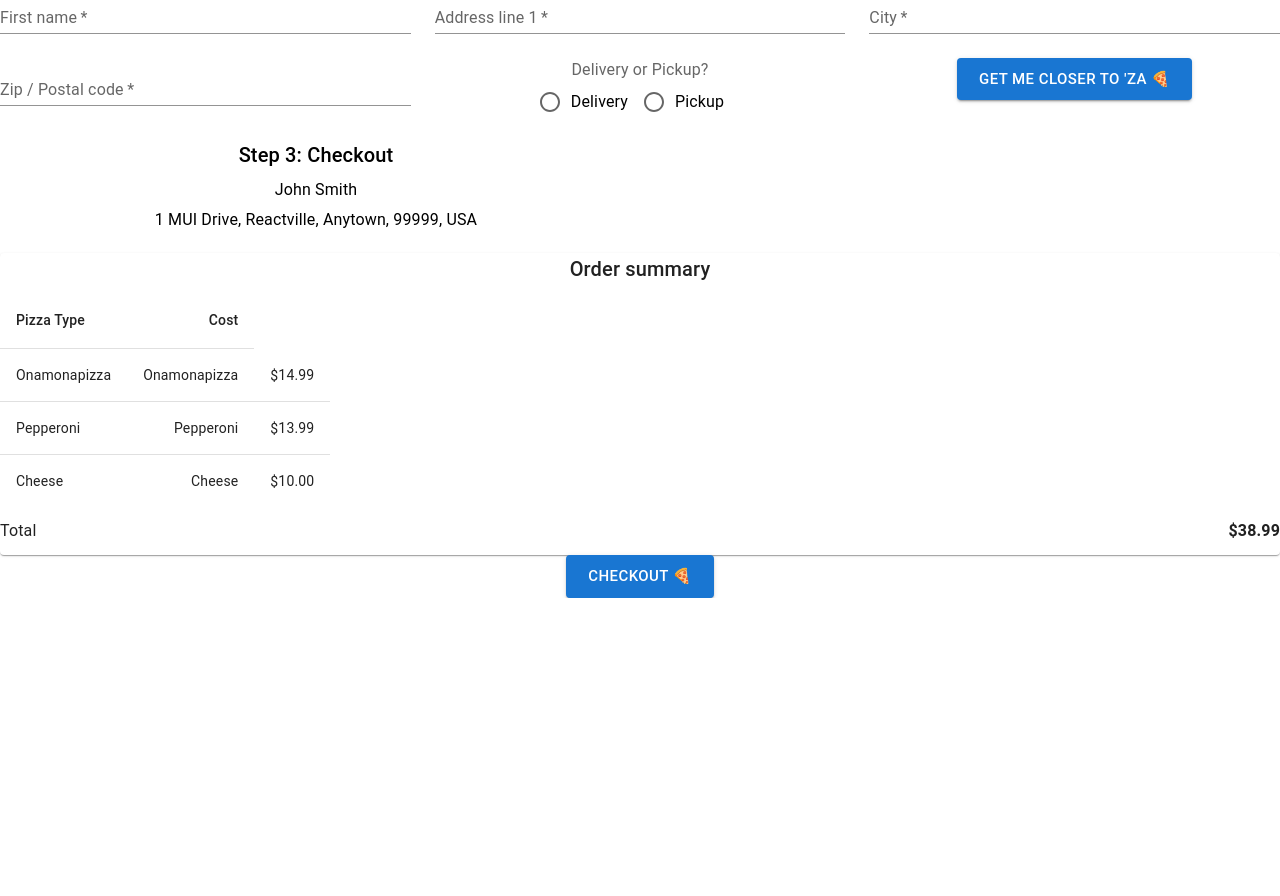
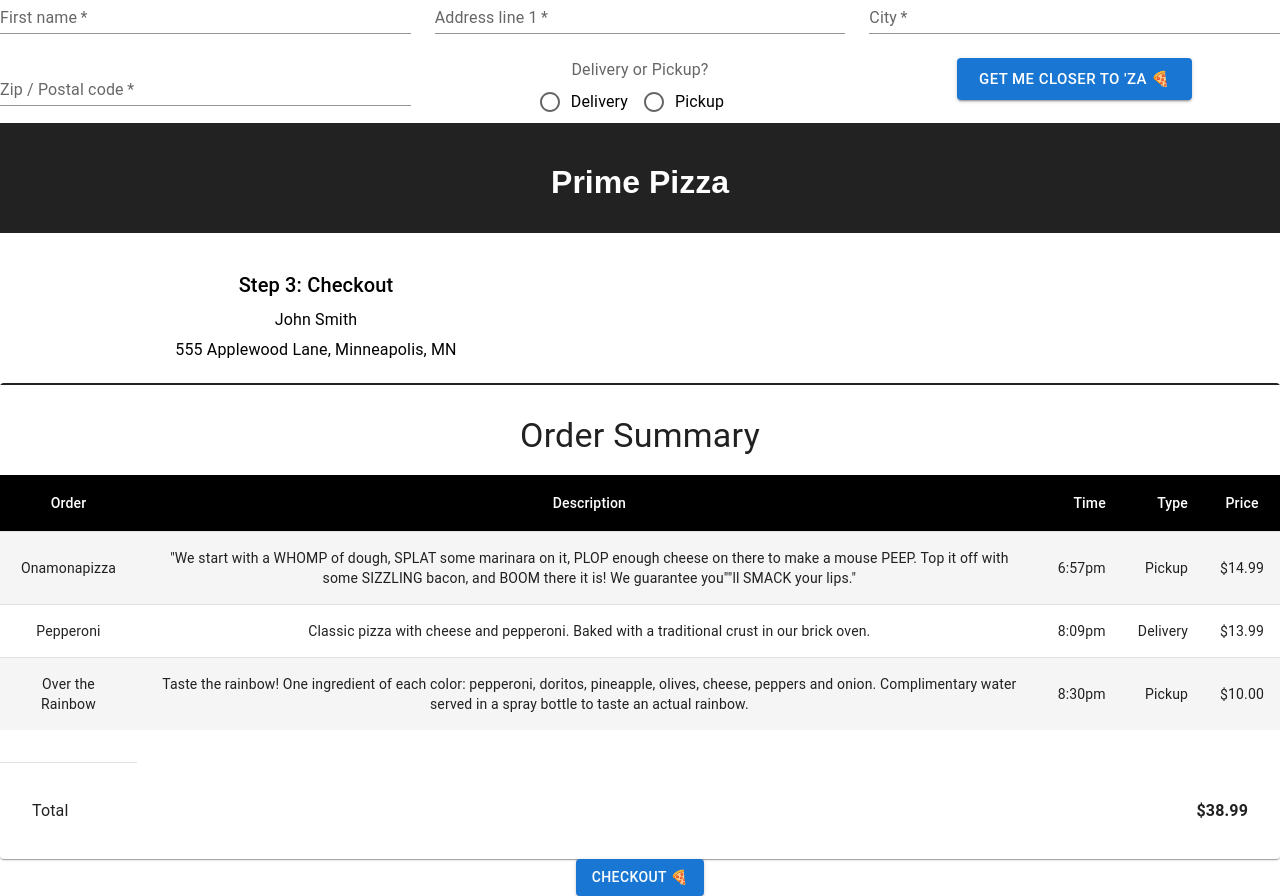
Before and after one commit to bsmrdel101/pizza-parlor, a React (Create React App) app: page / in a window 1280 px wide. Shown: the part 2480-3376 px from the top of the page. Before the commit the page ends 3078 px from the top, so only its background shows below. Built offline with nearby package versions, Linux system fonts and the light colour scheme.

Commit message:
Checkout Page Complete

```diff
--- /dev/null
+++ b/src/components/App/Checkout/Checkout.css
@@ -0,0 +1,29 @@
+.CheckoutHeader {
+  background-color: #222;
+  height: 70px;
+  padding: 20px;
+  color: white;
+  margin-bottom: 20px;
+}
+
+.title {
+  font-size: 2em;
+}
+
+.Border {
+  height: 30px;
+  padding: 30px;
+  border-top: 2px solid #222;
+}
+
+.designTable {
+  margin: center;
+}
+
+/* .subtitle {
+  display: inline-block;
+  color: white;
+  border-bottom: 2px solid darkred;
+  padding: 2vh 0 3px 0;
+  font-size: 35px;
+} */
--- a/src/components/App/Checkout/Checkout.jsx
+++ b/src/components/App/Checkout/Checkout.jsx
@@ -1,59 +1,71 @@
 import * as React from 'react';
+import './Checkout.css';
 import Typography from '@mui/material/Typography';
 import List from '@mui/material/List';
 import ListItem from '@mui/material/ListItem';
 import ListItemText from '@mui/material/ListItemText';
 import Grid from '@mui/material/Grid';
+import { styled } from '@mui/material/styles';
 
 // Table
 
 import Table from '@mui/material/Table';
 import TableBody from '@mui/material/TableBody';
-import TableCell from '@mui/material/TableCell';
+import TableCell, { tableCellClasses } from '@mui/material/TableCell';
 import TableContainer from '@mui/material/TableContainer';
 import TableHead from '@mui/material/TableHead';
 import TableRow from '@mui/material/TableRow';
 import Paper from '@mui/material/Paper';
 import Button from '@mui/material/Button';
 
-function createData(pizzaType, cost) {
-    return { pizzaType, cost};
+function createData(pizzaType, description, orderTime, type, Price) {
+    return { pizzaType, description, orderTime, type, Price};
   }
 
   const rows = [
-    createData('Onamonapizza', '$14.99'),
-    createData('Pepperoni', '$13.99'),
-    createData('Cheese', '$10.00'),
+    createData('Onamonapizza', '"We start with a WHOMP of dough, SPLAT some marinara on it, PLOP enough cheese on there to make a mouse PEEP. Top it off with some SIZZLING bacon, and BOOM there it is! We guarantee you""ll SMACK your lips."' , '6:57pm', 'Pickup', '$14.99'),
+    createData('Pepperoni', 'Classic pizza with cheese and pepperoni. Baked with a traditional crust in our brick oven.' , '8:09pm', 'Delivery', '$13.99'),
+    createData('Over the Rainbow', 'Taste the rainbow! One ingredient of each color: pepperoni, doritos, pineapple, olives, cheese, peppers and onion. Complimentary water served in a spray bottle to taste an actual rainbow.' , '8:30pm', 'Pickup', '$10.00'),
 
   ];
 
-// const products = [
-// //   {
-// //     name: 'Onamonapizza',
-// //     desc: 'A nice thing',
-// //     price: '$14.99',
-// //   },
-// //   {
-// //     name: 'Pepperoni',
-// //     desc: 'Another thing',
-// //     price: '$13.99',
-// //   },
-// //   {
-// //     name: 'Cheese',
-// //     desc: 'Something else',
-// //     price: '$10.00',
-// //   },
+const addresses = ['555 Applewood Lane', 'Minneapolis', 'MN'];
 
-//   { name: 'Shipping', desc: '', price: 'Free' },
-// ];
 
-const addresses = ['1 MUI Drive', 'Reactville', 'Anytown', '99999', 'USA'];
+const StyledTableCell = styled(TableCell)(({ theme }) => ({
+  [`&.${tableCellClasses.head}`]: {
+    backgroundColor: theme.palette.common.black,
+    color: theme.palette.common.white,
+  },
+  [`&.${tableCellClasses.body}`]: {
+    fontSize: 14,
+  },
+}));
+
+const StyledTableRow = styled(TableRow)(({ theme }) => ({
+  '&:nth-of-type(odd)': {
+    backgroundColor: theme.palette.action.hover,
+  },
+  // hide last border
+  '&:last-child td, &:last-child th': {
+    border: 0,
+  },
+}));
+
+
+
 
 function Checkout() {
 
-
         return (
           <React.Fragment>
+
+                <div>
+                <header className='CheckoutHeader'>
+                  <h1 className='title'>Prime Pizza</h1>
+                </header>
+                </div>
+
             <Grid container spacing={2}>
                     <Grid item xs={12} sm={6}>
                     <Typography variant="h6" gutterBottom sx={{ mt: 2 }}>
@@ -62,57 +74,55 @@ function Checkout() {
                     <Typography gutterBottom>John Smith</Typography>
                     <Typography gutterBottom>{addresses.join(', ')}</Typography>
                     </Grid>
-                <Grid item container direction="column" xs={10} sm={9}>
+                    <Grid item container direction="column" xs={10} sm={9}></Grid>
             </Grid>
-            </Grid>
+
                 <TableContainer component={Paper}>
-            <Table sx={{ minWidth: 650 }} aria-label="simple table">
-            <Typography variant="h6" gutterBottom>
-                Order summary
-            </Typography>
+                  <div ClassName='designTable'>
+                    <Table sx={{ minWidth: 650 }} aria-label="customized table" align="center">
+                      <div className='Border'>
+                          <Typography variant="h4" gutterBottom>Order Summary</Typography>
+                      </div>
+
                   <List disablePadding>
+
                   <TableHead>
                         <TableRow>
-                {/* {products.map((product) => ( */}
-                                          <TableCell>Pizza Type</TableCell>
-                                          <TableCell align="right">Cost</TableCell>
-                                         {/* <ListItem key={product.name} sx={{ py: 1, px: 0 }}> */}
-                    {/* {/* <ListItemText primary={product.name} secondary={product.desc} />
-                    <Typography variant="body2">{product.price}</Typography>
-                </ListItem>
-                ))} */}
-
-
+                              <StyledTableCell align="center">Order</StyledTableCell>
+                              <StyledTableCell align="center">Description</StyledTableCell>
+                              <StyledTableCell align="right">Time</StyledTableCell>
+                              <StyledTableCell align="right">Type</StyledTableCell>
+                              <StyledTableCell align="center">Price</StyledTableCell>
                         </TableRow>
                   </TableHead>
 
                   <TableBody>
                       {rows.map((row) => (
-                      <TableRow
-                        key={row.pizzaType}
-                        sx={{ '&:last-child td, &:last-child th': { border: 0 } }}
-                      >
-                        <TableCell component="th" scope="row">
-                          {row.pizzaType}
-                        </TableCell>
-                        <TableCell align="right">{row.pizzaType}</TableCell>
-                        <TableCell align="right">{row.cost}</TableCell>
-                      </TableRow>
+                    <StyledTableRow key={row.pizzaType} sx={{ '&:last-child td, &:last-child th': { border: 0 } }} component="th" scope="row">
+
+                          <StyledTableCell align="center" f>{row.pizzaType}</StyledTableCell>
+                          <StyledTableCell align="center">{row.description}</StyledTableCell>
+                          <StyledTableCell align="right">{row.orderTime}</StyledTableCell>
+                          <StyledTableCell align="right">{row.type}</StyledTableCell>
+                          <StyledTableCell align="center">{row.Price}</StyledTableCell>
+
+                        </StyledTableRow>
                           ))}
                   </TableBody>
 
-
-                        <ListItem sx={{ py: 1, px: 0 }}>
+                  <TableRow><TableCell></TableCell></TableRow>
+                    <ListItem sx={{ py: 4, px: 4 }}>
                     <ListItemText primary="Total" />
-                        <Typography variant="subtitle1" sx={{ fontWeight: 700 }}>
-                            $38.99
-                        </Typography>
+                        <Typography variant="subtitle1" sx={{ fontWeight: 700 }}>$38.99</Typography>
                     </ListItem>
 
                   </List>
                 </Table>
+                </div>
               </TableContainer>
-            <Button variant="contained" size="large">Checkout 🍕</Button>
+
+                    <Button variant="contained" size="medium">Checkout 🍕</Button>
+
             </React.Fragment>
         );
 
```
Also changed, not shown: src/components/App/Checkout/table.jsx (deleted, +0 -48 lines). Lines whose indentation alone changed are shown as unchanged.
